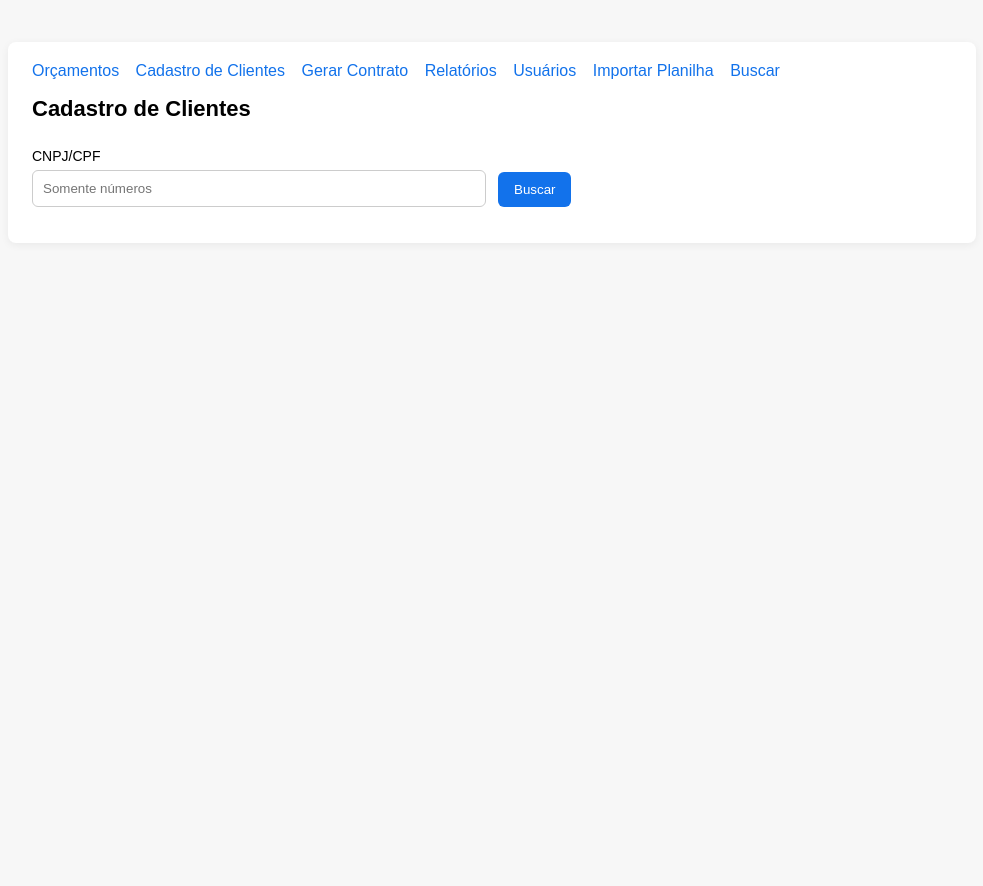
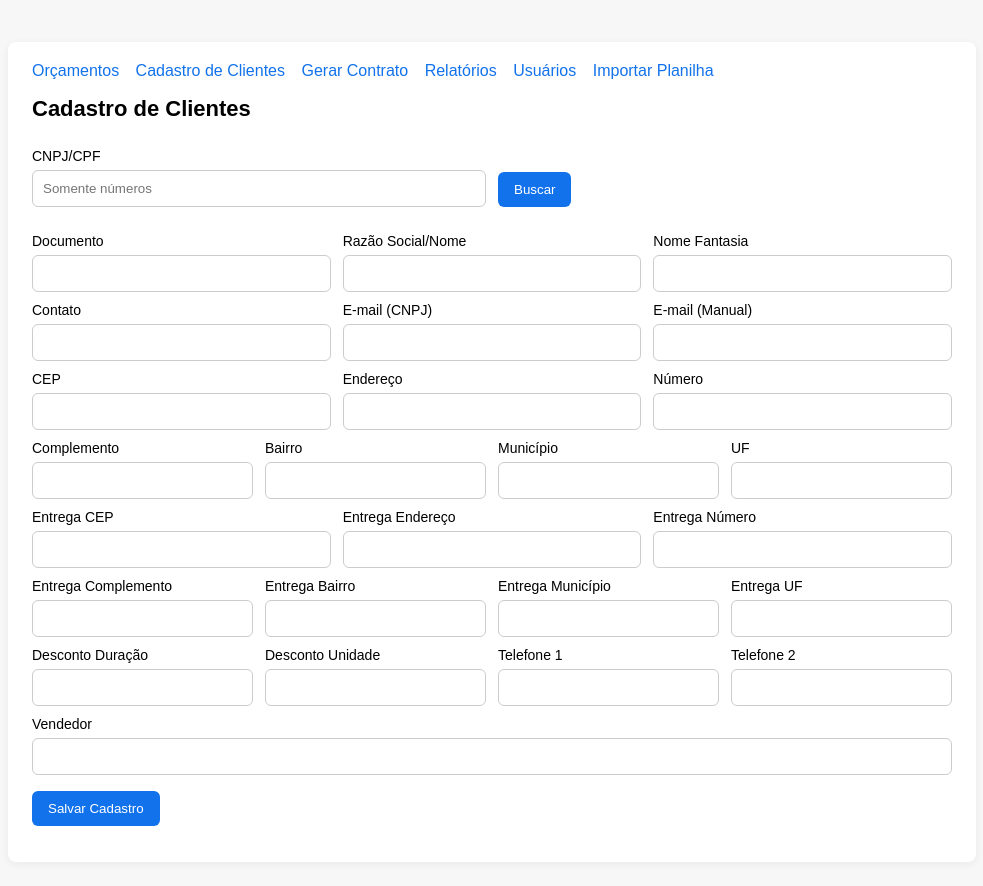
Before and after one commit to lrosa35/fashiontechprog, a FastAPI app: page /clientes in a window 1280 px wide. Shown: the whole page, without its empty margins (148-1131 px from the left). Before the commit the page ends 207 px from the top, so only its background shows below. Run offline with FastAPI, Linux system fonts and the light colour scheme; parts of the project's set-up code (start-up, migrations or seed data) failed here and were passed over.

Commit message:
feat(local): busca de orçamentos integrada na página principal; cadastro de clientes com campos completos e salvar; gerar contrato DOCX a partir do orçamento; remover link do módulo 'Buscar' do menu

```diff
--- a/templates/base.html
+++ b/templates/base.html
@@ -37,7 +37,6 @@
       <a href="/relatorios">Relatórios</a>
       <a href="/usuarios">Usuários</a>
       <a href="/importar">Importar Planilha</a>
-      <a href="/buscar">Buscar</a>
     </div>
     {% block content %}{% endblock %}
   </div>
--- a/templates/clientes.html
+++ b/templates/clientes.html
@@ -16,14 +16,129 @@
   {% if error %}
     <div class="error">{{ error }}</div>
   {% endif %}
-  {% if cad %}
-    <h2>Dados do Cliente</h2>
-    <table>
-      {% for k, v in cad.items() %}
-        <tr><th>{{ k }}</th><td>{{ v }}</td></tr>
-      {% endfor %}
-    </table>
-  {% elif doc %}
+  <form method="post" action="/clientes">
+    <input type="hidden" name="cnpj_cpf" value="{{ (cad['CNPJ/CPF'] if cad else doc) or '' }}" />
+    <div class="row">
+      <div>
+        <label>Documento</label>
+        <input type="text" name="Documento" value="{{ cad['Documento'] if cad else '' }}" />
+      </div>
+      <div>
+        <label>Razão Social/Nome</label>
+        <input type="text" name="Razão Social/Nome" value="{{ cad['Razão Social/Nome'] if cad else '' }}" />
+      </div>
+      <div>
+        <label>Nome Fantasia</label>
+        <input type="text" name="Nome Fantasia" value="{{ cad['Nome Fantasia'] if cad else '' }}" />
+      </div>
+    </div>
+    <div class="row">
+      <div>
+        <label>Contato</label>
+        <input type="text" name="Contato" value="{{ cad['Contato'] if cad else '' }}" />
+      </div>
+      <div>
+        <label>E-mail (CNPJ)</label>
+        <input type="email" name="E-mail (CNPJ)" value="{{ cad['E-mail (CNPJ)'] if cad else '' }}" />
+      </div>
+      <div>
+        <label>E-mail (Manual)</label>
+        <input type="email" name="E-mail (Manual)" value="{{ cad['E-mail (Manual)'] if cad else '' }}" />
+      </div>
+    </div>
+    <div class="row">
+      <div>
+        <label>CEP</label>
+        <input type="text" name="CEP" value="{{ cad['CEP'] if cad else '' }}" />
+      </div>
+      <div>
+        <label>Endereço</label>
+        <input type="text" name="Endereço" value="{{ cad['Endereço'] if cad else '' }}" />
+      </div>
+      <div>
+        <label>Número</label>
+        <input type="text" name="Número" value="{{ cad['Número'] if cad else '' }}" />
+      </div>
+    </div>
+    <div class="row">
+      <div>
+        <label>Complemento</label>
+        <input type="text" name="Complemento" value="{{ cad['Complemento'] if cad else '' }}" />
+      </div>
+      <div>
+        <label>Bairro</label>
+        <input type="text" name="Bairro" value="{{ cad['Bairro'] if cad else '' }}" />
+      </div>
+      <div>
+        <label>Município</label>
+        <input type="text" name="Município" value="{{ cad['Município'] if cad else '' }}" />
+      </div>
+      <div>
+        <label>UF</label>
+        <input type="text" name="UF" value="{{ cad['UF'] if cad else '' }}" />
+      </div>
+    </div>
+    <div class="row">
+      <div>
+        <label>Entrega CEP</label>
+        <input type="text" name="Entrega CEP" value="{{ cad['Entrega CEP'] if cad else '' }}" />
+      </div>
+      <div>
+        <label>Entrega Endereço</label>
+        <input type="text" name="Entrega Endereço" value="{{ cad['Entrega Endereço'] if cad else '' }}" />
+      </div>
+      <div>
+        <label>Entrega Número</label>
+        <input type="text" name="Entrega Número" value="{{ cad['Entrega Número'] if cad else '' }}" />
+      </div>
+    </div>
+    <div class="row">
+      <div>
+        <label>Entrega Complemento</label>
+        <input type="text" name="Entrega Complemento" value="{{ cad['Entrega Complemento'] if cad else '' }}" />
+      </div>
+      <div>
+        <label>Entrega Bairro</label>
+        <input type="text" name="Entrega Bairro" value="{{ cad['Entrega Bairro'] if cad else '' }}" />
+      </div>
+      <div>
+        <label>Entrega Município</label>
+        <input type="text" name="Entrega Município" value="{{ cad['Entrega Município'] if cad else '' }}" />
+      </div>
+      <div>
+        <label>Entrega UF</label>
+        <input type="text" name="Entrega UF" value="{{ cad['Entrega UF'] if cad else '' }}" />
+      </div>
+    </div>
+    <div class="row">
+      <div>
+        <label>Desconto Duração</label>
+        <input type="text" name="Desconto Duração" value="{{ cad['Desconto Duração'] if cad else '' }}" />
+      </div>
+      <div>
+        <label>Desconto Unidade</label>
+        <input type="text" name="Desconto Unidade" value="{{ cad['Desconto Unidade'] if cad else '' }}" />
+      </div>
+      <div>
+        <label>Telefone 1</label>
+        <input type="text" name="Telefone 1" value="{{ cad['Telefone 1'] if cad else '' }}" />
+      </div>
+      <div>
+        <label>Telefone 2</label>
+        <input type="text" name="Telefone 2" value="{{ cad['Telefone 2'] if cad else '' }}" />
+      </div>
+    </div>
+    <div class="row">
+      <div>
+        <label>Vendedor</label>
+        <input type="text" name="Vendedor" value="{{ cad['Vendedor'] if cad else '' }}" />
+      </div>
+    </div>
+    <div class="actions">
+      <button type="submit">Salvar Cadastro</button>
+    </div>
+  </form>
+  {% if doc and not cad %}
     <p>Nenhum cadastro encontrado para {{ doc }}.</p>
   {% endif %}
 {% endblock %}
--- a/ui_app.py
+++ b/ui_app.py
@@ -56,16 +56,26 @@ def require_auth(credentials: Optional[HTTPBasicCredentials] = Depends(security)
 
 
 @app.get("/", response_class=HTMLResponse)
-async def index(request: Request, _auth=Depends(require_auth)):
+async def index(request: Request, id: Optional[str] = None, cnpj: Optional[str] = None, _auth=Depends(require_auth)):
+    rows = None
+    if id or cnpj:
+        try:
+            resp = await listar_orcamentos(id=id, cnpj=cnpj, vendedor=None, start=None, end=None)
+            rows = resp.get('rows', []) if isinstance(resp, dict) else []
+        except Exception:
+            rows = []
     return templates.TemplateResponse(
-        "index.html",
+        'index.html',
         {
-            "request": request,
-            "defaults": {
-                "tipo_servico": "Impressão",
-                "status": "Sem desconto",
-                "unidade": "Centímetros",
+            'request': request,
+            'defaults': {
+                'tipo_servico': 'Impressão',
+                'status': 'Sem desconto',
+                'unidade': 'Centímetros',
             },
+            'rows': rows,
+            'q_id': id or '',
+            'q_cnpj': cnpj or '',
         },
     )
 
@@ -333,3 +343,85 @@ async def importar_post(request: Request, file: UploadFile = File(...), _auth=De
             except Exception:
                 pass
     return templates.TemplateResponse('importar.html', {'request': request, 'result': counts})
+
+
+
+
+@app.post('/clientes', response_class=HTMLResponse)
+async def clientes_post(request: Request, _auth=Depends(require_auth)):
+    form = await request.form()
+    d = {k: str(v) for k, v in form.items()}
+    if 'cnpj_cpf' in d and 'CNPJ/CPF' not in d:
+        d['CNPJ/CPF'] = d['cnpj_cpf']
+    try:
+        DB.salvar_cadastro(d)
+        msg = 'Cadastro salvo com sucesso.'
+        cad = DB.buscar_cadastro_por_documento('CNPJ/CPF', d.get('CNPJ/CPF',''))
+    except Exception as ex:
+        msg = f'Falha ao salvar: {ex}'
+        cad = d
+    return templates.TemplateResponse('clientes.html', {'request': request, 'doc': d.get('CNPJ/CPF',''), 'cad': cad, 'error': None, 'msg': msg})
+@app.post('/contrato', response_class=HTMLResponse)
+async def contrato_post(request: Request, _auth=Depends(require_auth)):
+    form = await request.form()
+    orc_id = str(form.get('orc_id') or '').strip()
+    if not orc_id:
+        return templates.TemplateResponse('contrato.html', {'request': request, 'error': 'Informe o ID do orçamento'}, status_code=status.HTTP_400_BAD_REQUEST)
+    try:
+        d = await obter_orcamento(orc_id)
+        if not isinstance(d, dict):
+            raise RuntimeError('Orçamento não encontrado')
+    except Exception as ex:
+        return templates.TemplateResponse('contrato.html', {'request': request, 'error': f'Falha ao obter orçamento: {ex}', 'orc_id': orc_id}, status_code=status.HTTP_404_NOT_FOUND)
+
+    export_dir = os.path.join(os.path.dirname(__file__), 'data', 'exports')
+    os.makedirs(export_dir, exist_ok=True)
+    out_path = os.path.join(export_dir, f'Contrato_{orc_id}.docx')
+
+    try:
+        from docx import Document
+        tdir = os.path.join(os.path.dirname(__file__), 'data', 'CONTRATO PARA ATUALIZAÇÃO')
+        template = None
+        if os.path.isdir(tdir):
+            for name in os.listdir(tdir):
+                if name.lower().endswith('.docx'):
+                    template = os.path.join(tdir, name); break
+        doc = Document(template) if template else Document()
+        if not template:
+            doc.add_heading('Contrato - Orçamento ' + orc_id, 0)
+        kv = {
+            'ID Orçamento': orc_id,
+            'Data/Hora': d.get('Data/Hora') or d.get('data_hora'),
+            'Tipo de Serviço': d.get('Tipo de Serviço') or d.get('tipo_servico'),
+            'Cliente': d.get('CLIENTE (Valor)') or d.get('Cliente') or d.get('cliente'),
+            'CNPJ/CPF': d.get('CNPJ/CPF') or d.get('cnpj') or d.get('cnpj_cpf'),
+            'E-mail': d.get('E-mail') or d.get('email'),
+            'Vendedor': d.get('Vendedor') or '',
+            'Status': d.get('Status') or d.get('status') or '',
+            'Quantidade': d.get('Quantidade') or d.get('quantidade'),
+            'Unidade': d.get('Unidade') or d.get('unidade'),
+            'Metros': d.get('Metros') or d.get('metros'),
+            'Preço por metro': d.get('Preço por metro') or d.get('preco_por_metro'),
+            'Forma de Pagamento': d.get('Forma de Pagamento') or '',
+            'Valor Total': d.get('Valor Total') or d.get('valor_total'),
+        }
+        for p in doc.paragraphs:
+            for k,v in kv.items():
+                if v is None: v = ''
+                p.text = p.text.replace('{{'+k+'}}', str(v))
+        if not template:
+            table = doc.add_table(rows=0, cols=2)
+            for k,v in kv.items():
+                row = table.add_row().cells
+                row[0].text = k
+                row[1].text = str(v or '')
+        doc.save(out_path)
+    except Exception as ex:
+        return templates.TemplateResponse('contrato.html', {'request': request, 'error': f'Falha ao gerar DOCX: {ex}', 'orc_id': orc_id}, status_code=status.HTTP_500_INTERNAL_SERVER_ERROR)
+
+    dl_url = f"/static-download?path={out_path}"
+    return templates.TemplateResponse('contrato.html', {'request': request, 'download_url': dl_url, 'orc_id': orc_id})
+
+@app.get('/static-download')
+async def static_download(path: str, _auth=Depends(require_auth)):
+    return FileResponse(path, media_type='application/vnd.openxmlformats-officedocument.wordprocessingml.document', filename=os.path.basename(path))
```
Also changed, not shown: templates/contrato.html (+17 -2 lines), templates/index.html (+42 -0 lines).
